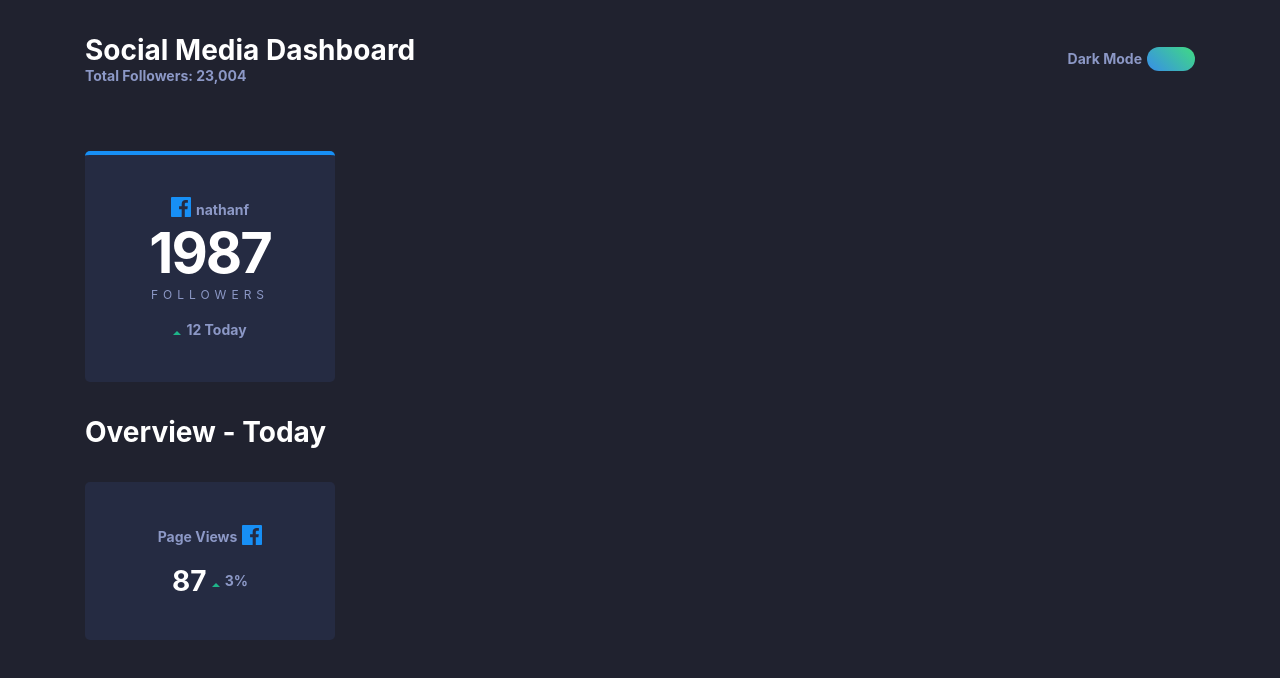
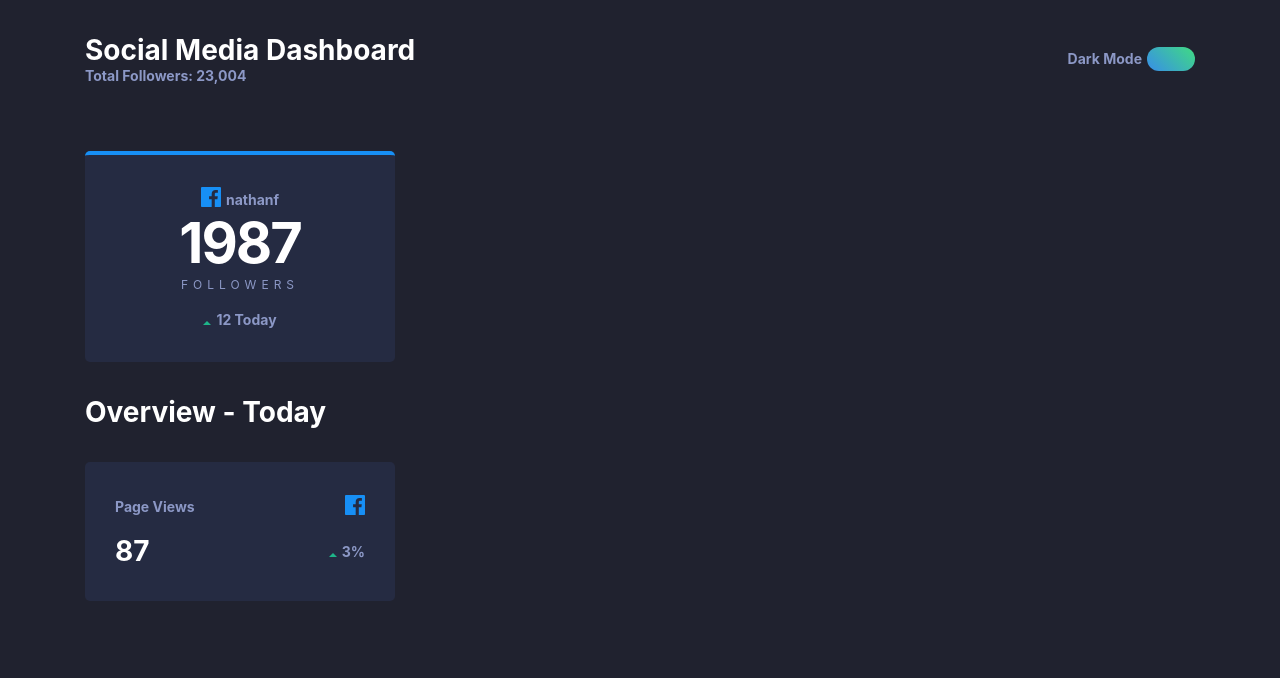
Before and after one commit to LovelyFox-code/social-media-dashboard, a React (Create React App) app: page / in a window 1280 px wide. Shown: the top 678 px of the page. Built offline with nearby package versions, Linux system fonts and the light colour scheme.

Commit message:
small card space between

```diff
--- a/src/App.js
+++ b/src/App.js
@@ -41,11 +41,11 @@
         <H1>Overview - Today</H1>
           <Row>
           <Card>
-          <Row>
+          <Row spaceBetween>
             <P>Page Views</P>
             <Span><svg xmlns="http://www.w3.org/2000/svg" width="20" height="20"><path fill="#178FF5" d="M18.896 0H1.104C.494 0 0 .494 0 1.104v17.793C0 19.506.494 20 1.104 20h9.58v-7.745H8.076V9.237h2.606V7.01c0-2.583 1.578-3.99 3.883-3.99 1.104 0 2.052.082 2.329.119v2.7h-1.598c-1.254 0-1.496.597-1.496 1.47v1.928h2.989l-.39 3.018h-2.6V20h5.098c.608 0 1.102-.494 1.102-1.104V1.104C20 .494 19.506 0 18.896 0z"/></svg></Span>
           </Row>
-            <Row>
+            <Row spaceBetween>
               <H1>87</H1>
               <Row><Span><svg xmlns="http://www.w3.org/2000/svg" width="8" height="4"><path fill="#1EB589" fill-rule="evenodd" d="M0 4l4-4 4 4z"/></svg></Span><P>3%</P></Row>
             </Row>
--- a/src/components/Card/Card.jsx
+++ b/src/components/Card/Card.jsx
@@ -5,10 +5,10 @@
     width: 250px;
     background: #252B42;
     border-radius: 5px;
-    padding: 35px 0;
+    padding: 25px 30px;
     display: flex;
     flex-direction: column;
     align-items: center;
-    border-top: ${props =>props.big ? "4px solid #178FF5" : "none" }
+    border-top: ${props => props.big ? "4px solid #178FF5" : "none" }
 `;
 export default Card;
--- a/src/components/Grid/Grid.jsx
+++ b/src/components/Grid/Grid.jsx
@@ -12,6 +12,8 @@
 gap: 5px;
 align-items: center;
 margin: 3% 0;
+justify-content: ${props => props.spaceBetween ? "space-between" : "normal"};
+width: ${props => props.spaceBetween ? "100%" : "normal"}; ;
 `;
 
 export const Div = styled.div`
```
